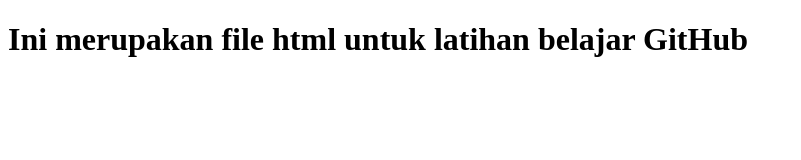
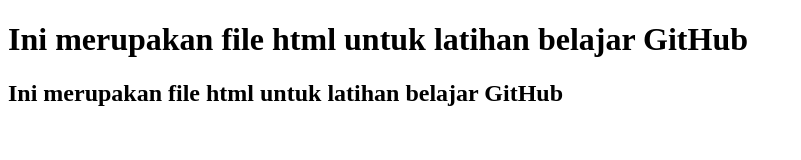
Before and after one commit to jayalangkara/tutorial-github, a plain HTML site: page index.html in a window 1280 px wide. Shown: the whole page, without its empty margins (0-801 px from the left). Drawn offline with Linux system fonts and the light colour scheme.

Commit message:
update index

```diff
--- a/index.html
+++ b/index.html
@@ -6,5 +6,6 @@
 	</head>
 	<body>
 		<h1>Ini merupakan file html untuk latihan belajar GitHub</h1>
+		<h2>Ini merupakan file html untuk latihan belajar GitHub</h2>
 	</body>
 </html>
```
